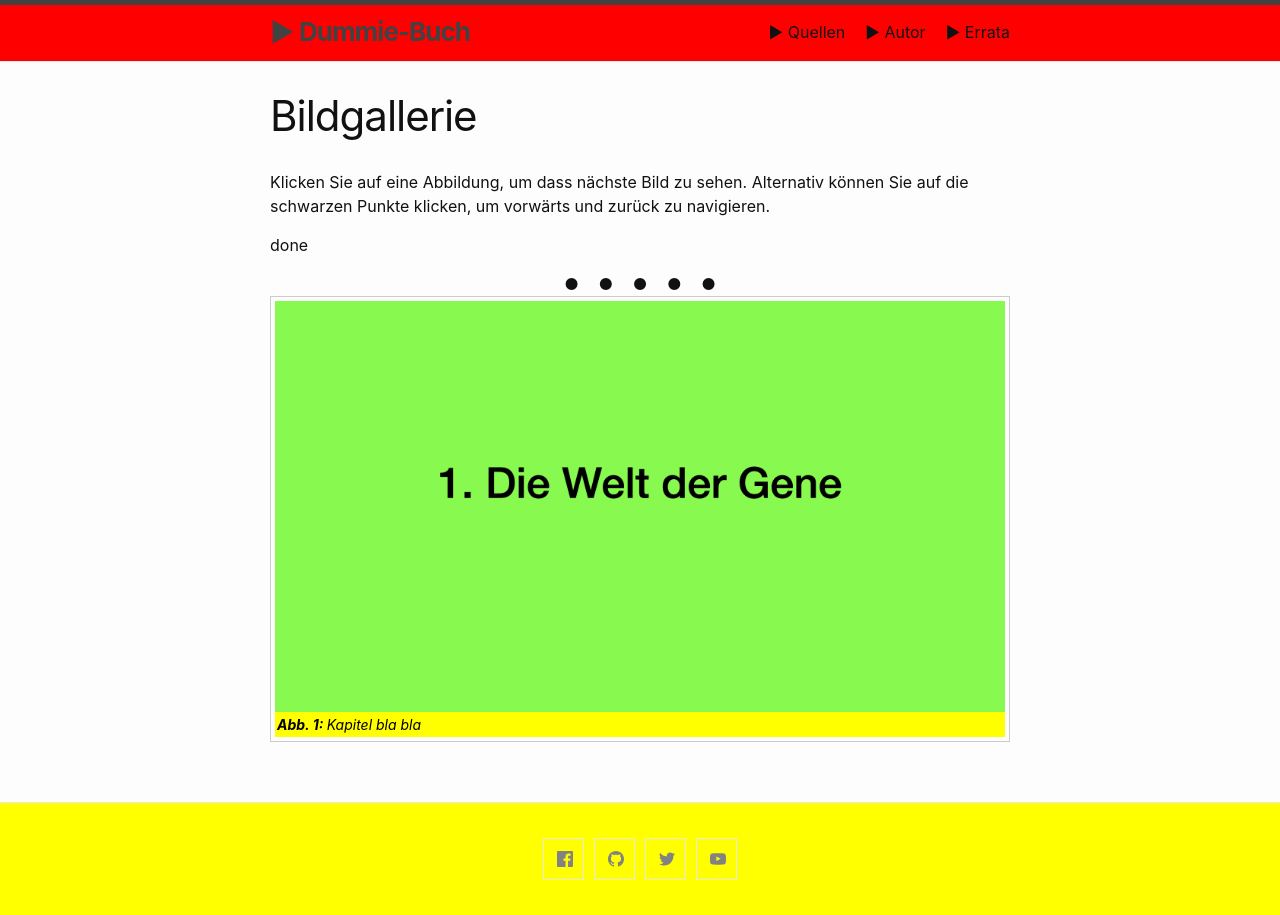
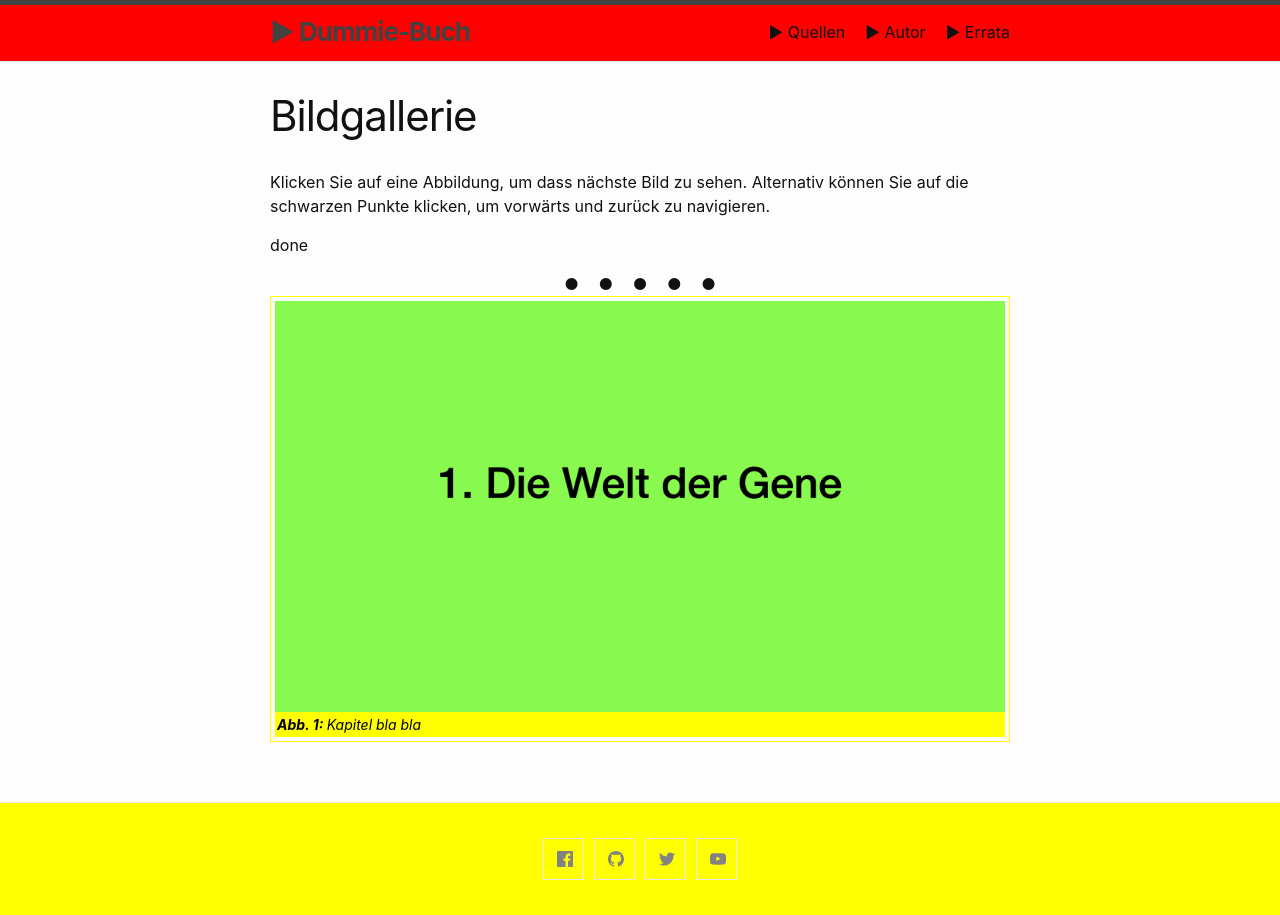
Before and after one commit to awkologist/dummie, a Jekyll site: the page built from weiteres.md, in a window 1280 px wide. Built offline with Jekyll 4.4.1, drawn with Linux system fonts in a browser that asks for light colours; Markdown is read by kramdown in place of the engine named in the settings.

Commit message:
Update custom-styles.scss

```diff
--- a/_sass/minima/custom-styles.scss
+++ b/_sass/minima/custom-styles.scss
@@ -2,7 +2,7 @@
 // (Use `_sass/minima/custom-variables.scss` to override variable defaults)
 
 figure {
-  border: 1px #cccccc solid;
+  border: 1px yellow solid;
   padding: 4px;
   margin: auto;
 }
```
